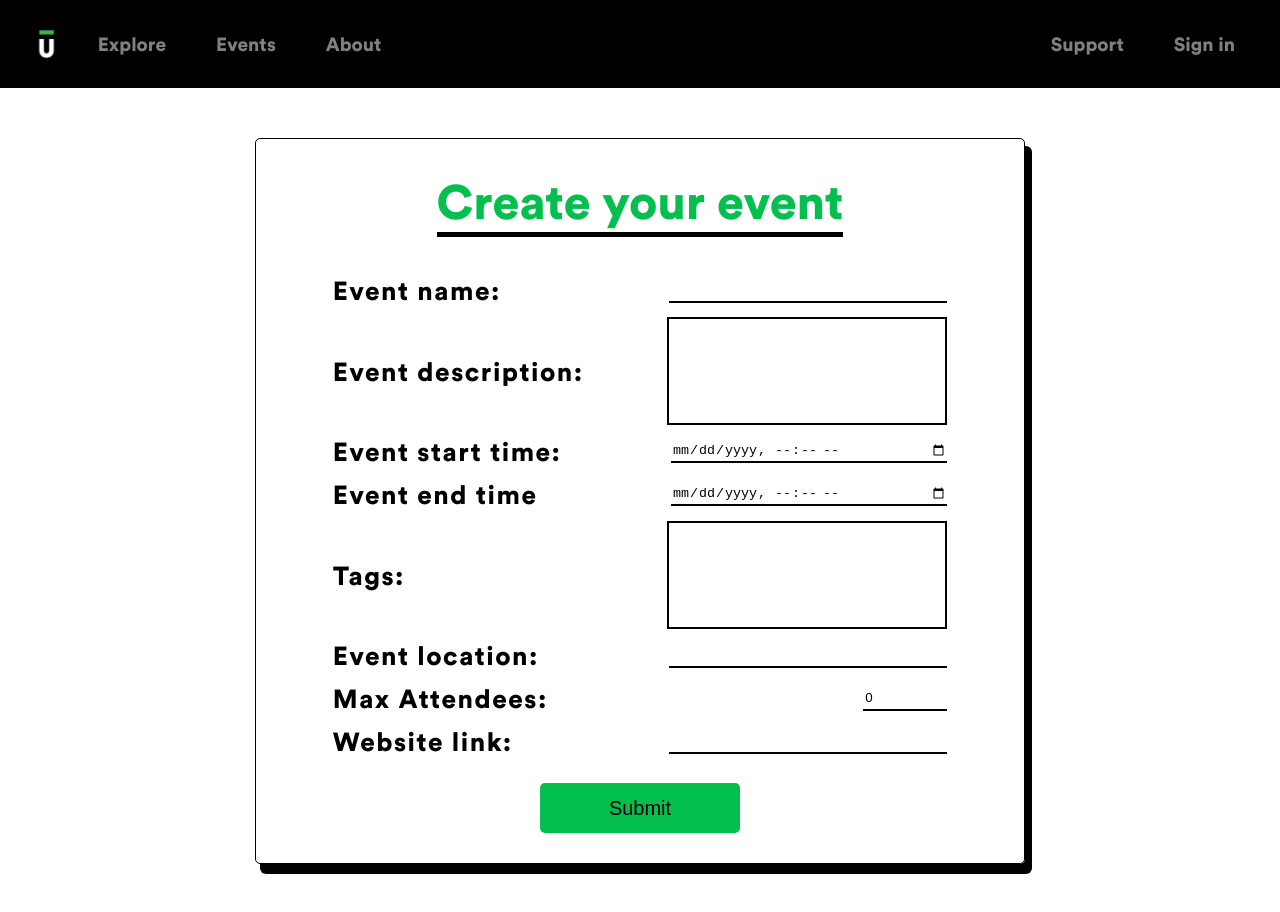
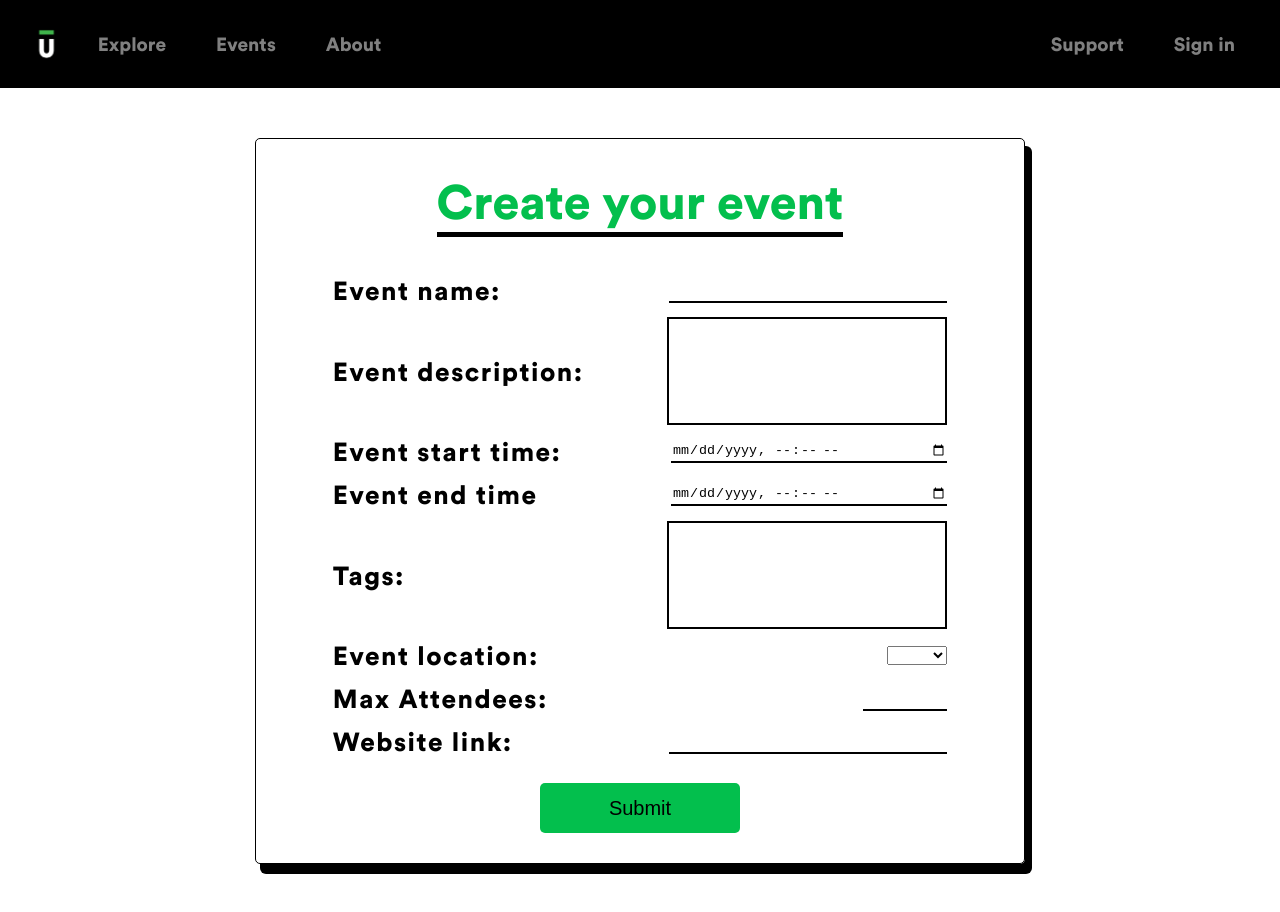
Before and after one commit to SparkDevTeams/underline-frontend, a Vue app: page /#/event/edit/1 in a window 1280 px wide. Before the commit this address led to /#/event/edit/About. Built offline with nearby package versions, Linux system fonts and the light colour scheme.

Commit message:
updated data to match endpoints, added conditional statement to check if id of event exists or not. Added select drop down list for location wit dummy data.

```diff
--- a/src/views/EditEvent.vue
+++ b/src/views/EditEvent.vue
@@ -35,7 +35,11 @@
 
 		<div class="input-wrapper">
 			<label>Event location:</label>
-			<input type="text" id="event-location" v-model="eventData.location" />
+			<select name="" id="" v-model="eventData.location">
+				<option value="">Item 1</option>
+				<option value="">Item 2</option>
+				<option value="">Item 3</option>
+			</select>
 		</div>
 
 		<div class="input-wrapper">
@@ -61,12 +65,17 @@ export default {
 				id: this.$route.params.id,
 				title: '',
 				description: '',
-				startDate: '',
-				endDate: '',
-				tags: '',
-				location: '',
-				maxCapacity: 0,
-				link: ''
+				dateTimeStart: '',
+				dateTimeEnd: '',
+				tags: [],
+				location: {
+					title: '',
+					lat: 0,
+					long: 0
+				},
+				max_capacity: 0,
+				links: [],
+				creator_id: ''
 			}
 		}
 	},
@@ -87,6 +96,28 @@ export default {
 				.catch(error => {
 					console.log(error)
 				})
+		},
+		getEventData() {
+			if (this.eventData.id !== undefined) {
+				axios({
+					method: 'get',
+					url: `/events/get/${this.eventData.id}`
+				})
+					.then(response => {
+						this.title = response.data.title
+						this.description = response.data.description
+						this.dateTimeStart = response.data.dateTimeStart
+						this.dateTimeEnd = response.data.dateTimeEnd
+						this.tags = response.data.tags
+						this.location = response.data.location
+						this.max_capacity = response.data.max_capacity
+						this.links = response.data.links
+						this.creator_id = response.data.creator_id
+					})
+					.catch(error => {
+						console.log(error)
+					})
+			}
 		}
 	},
 	mounted() {},
```
